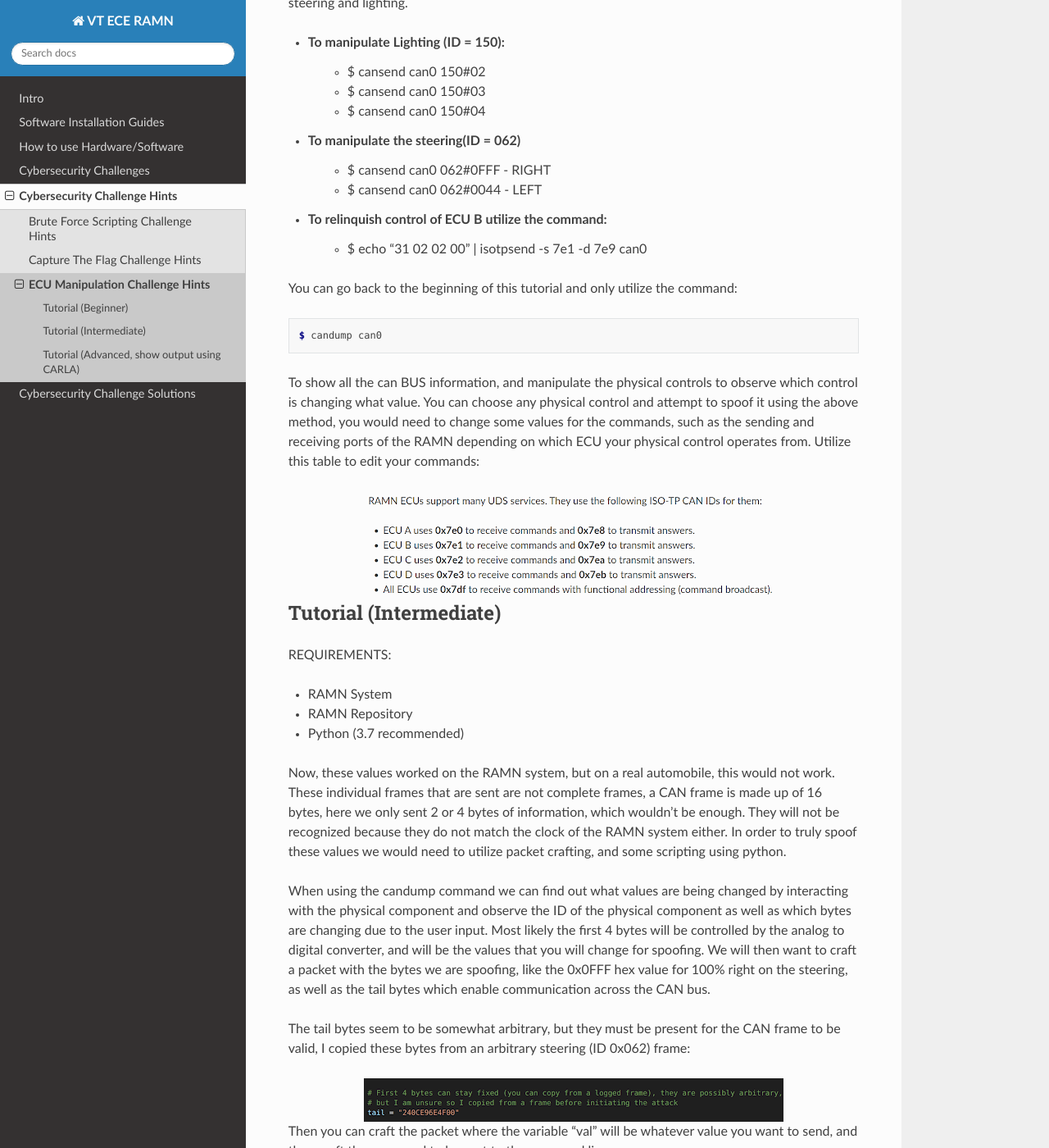
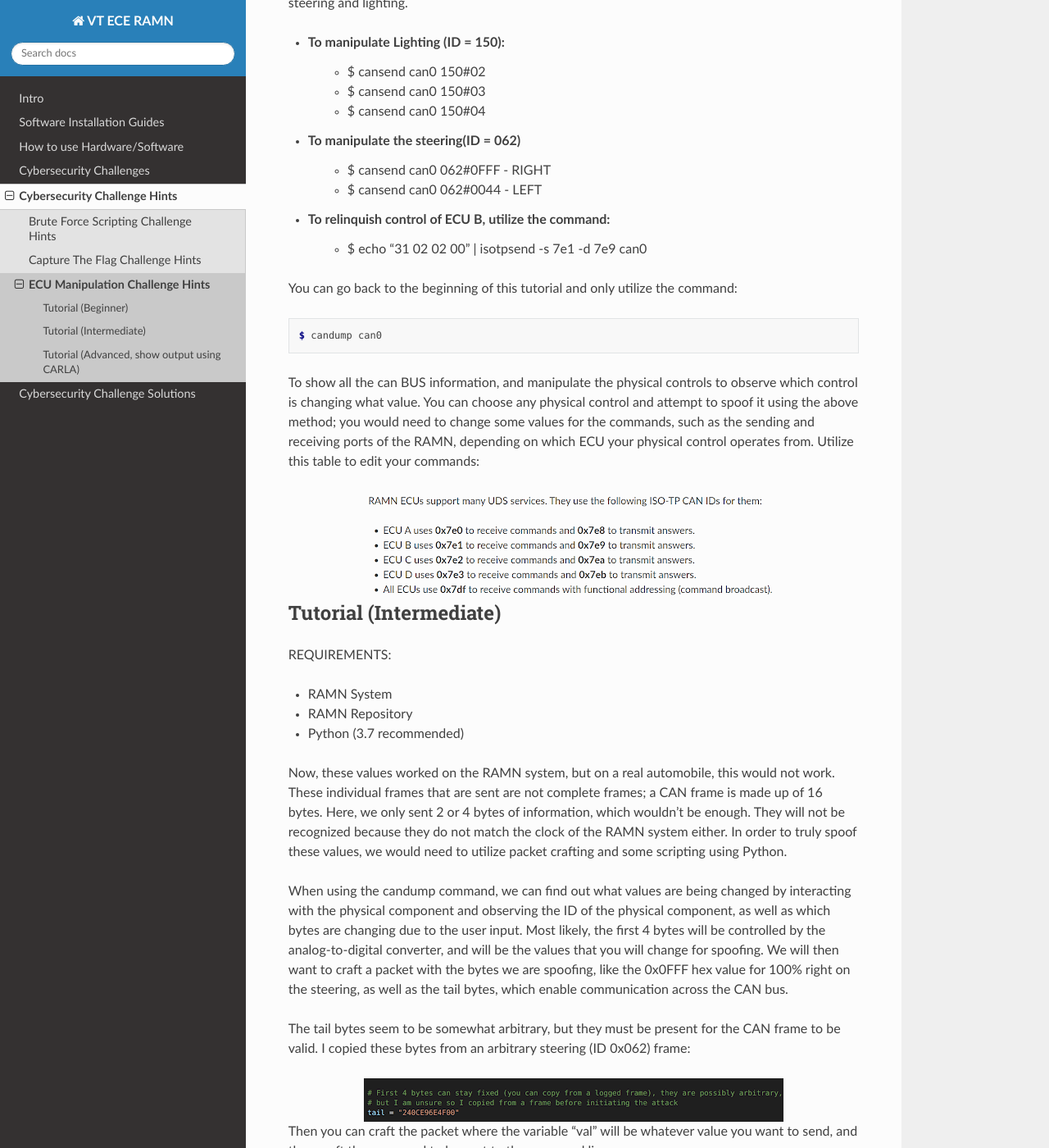
Before and after one commit to JonasvonStein/F25-04-Drive-Secure-Teaching-Automotive-Cybersecurity-with-RAMN, a Sphinx documentation site: the page built from docs/challengeHints/ECU_Manipulation.rst, in a window 1280 px wide and 1400 px high, scrolled down 2006 px. Shown: the whole window at 82% size. Built offline with Sphinx 7.4.7 and the Read the Docs theme 3.1.0, drawn with Linux system fonts in a browser that asks for light colours; pages that are not in the unit, such as notebooks, are missing from menus; some of the changed text lies outside the part shown.

Commit message:
Update ECU_Manipulation.rst

```diff
--- a/docs/challengeHints/ECU_Manipulation.rst
+++ b/docs/challengeHints/ECU_Manipulation.rst
@@ -12,7 +12,7 @@
 - RAMN repository
 - Linux VM or Local machine with can-utils
 
-First, we will start by attaching all of the expansion pods to the RAMN main board, and plugging the system into our laptop.  Once that is complete, you will want to find what the kernel recognizes the RAMN board as:
+First, we will start by attaching all of the expansion pods to the RAMN main board and plugging the system into our laptop.  Once that is complete, you will want to find what the kernel recognizes the RAMN board as:
 
 Use this command to find the name of the RAMN on your machine
 
@@ -52,7 +52,7 @@
     $ isotpdump -s 7e1 -d 7e9 -c -u -a can0
 
 In another new terminal, utilize this command that will show the sent message and response from ECU B,
-as well as verbose output, showing in english instead of HEX what is sent and received:
+as well as verbose output, showing in English instead of HEX what is sent and received:
 
 .. code-block:: console
 
@@ -96,7 +96,7 @@
 - To manipulate the steering(ID = 062)
     - $ cansend can0 062#0FFF - RIGHT
     - $ cansend can0 062#0044 - LEFT
-- To relinquish control of ECU B utilize the command:
+- To relinquish control of ECU B, utilize the command:
     - $ echo "31 02 02 00" | isotpsend -s 7e1 -d 7e9 can0
 
 You can go back to the beginning of this tutorial and only utilize the command:
@@ -106,8 +106,8 @@
     $ candump can0
 
 To show all the can BUS information, and manipulate the physical controls to observe which control is changing what value.
-You can choose any physical control and attempt to spoof it using the above method, you would need to change some
-values for the commands, such as the sending and receiving ports of the RAMN depending on which ECU your physical
+You can choose any physical control and attempt to spoof it using the above method; you would need to change some
+values for the commands, such as the sending and receiving ports of the RAMN, depending on which ECU your physical
 control operates from. Utilize this table to edit your commands:
 
 .. image:: /img/ECU_Manipulation_ECU_UDS.png
@@ -124,19 +124,19 @@
 - Python (3.7 recommended)
 
 Now, these values worked on the RAMN system, but on a real automobile, this would not work.
-These individual frames that are sent are not complete frames, a CAN frame is made up of 16 bytes,
-here we only sent 2 or 4 bytes of information, which wouldn’t be enough. They will not be recognized
-because they do not match the clock of the RAMN system either. In order to truly spoof these values
-we would need to utilize packet crafting, and some scripting using python.
+These individual frames that are sent are not complete frames; a CAN frame is made up of 16 bytes. Here,
+we only sent 2 or 4 bytes of information, which wouldn’t be enough. They will not be recognized
+because they do not match the clock of the RAMN system either. In order to truly spoof these values,
+we would need to utilize packet crafting and some scripting using Python.
 
-When using the candump command we can find out what values are being changed by interacting with the
-physical component and observe the ID of the physical component as well as which bytes are changing due
-to the user input. Most likely the first 4 bytes will be controlled by the analog to digital converter,
+When using the candump command, we can find out what values are being changed by interacting with the
+physical component and observing the ID of the physical component, as well as which bytes are changing due
+to the user input. Most likely, the first 4 bytes will be controlled by the analog-to-digital converter,
 and will be the values that you will change for spoofing. We will then want to craft a packet with the
 bytes we are spoofing, like the 0x0FFF hex value for 100% right on the steering, as well as the tail
-bytes which enable communication across the CAN bus.
+bytes, which enable communication across the CAN bus.
 
-The tail bytes seem to be somewhat arbitrary, but they must be present for the CAN frame to be valid,
+The tail bytes seem to be somewhat arbitrary, but they must be present for the CAN frame to be valid.
 I copied these bytes from an arbitrary steering (ID 0x062) frame:
 
 .. image:: /img/ECU_Manipulation_Tail_Bytes.png
@@ -151,7 +151,7 @@
    :scale: 100%
 
 You can do all of this via the command line, but it is good to practice packet crafting utilizing
-python as it can be used more in the future.
+Python as it can be used more in the future.
 
 Try to write a python script to sweep the values of steering from left to right, if you need help
 you can see ecu_control.py in our github, this will work to spoof the value of the steering, and
@@ -195,10 +195,10 @@
 
     $ sudo slcand -o -c /dev/ttyACM0 && sudo ip link set up can0
 
-CAN_TYPE = “socketcan” - this will stay the same no matter what as long as you are using the RAMN system.
+CAN_TYPE = “socketcan” - this will stay the same no matter what, as long as you are using the RAMN system.
 
-If this does not work in later steps, you can change the values directly where they are referenced,
-this is most likely the case as we could not get the variables to be referenced correctly.
+If this does not work in later steps, you can change the values directly where they are referenced.
+This is most likely the case, as we could not get the variables to be referenced correctly.
 In other words, you will most likely have to modify them in RAMN/scripts/carla/RAMN_Controller_CAN.py:
 
 .. image:: /img/ECU_Manipulation_Controller_CAN.png
@@ -207,7 +207,7 @@
 
 In line 17, can.interface.Bus(“can0”, bustype = “socketcan”).
 
-Now you will want to start your carla server, then in a new terminal navigate to RAMN/scripts/carla and run:
+Now you will want to start your CARLA server, then in a new terminal navigate to RAMN/scripts/carla and run:
 
 .. code-block:: console
 
```
Also changed, not shown: other parts of docs/challengeHints/ECU_Manipulation.rst (+16 -16 lines).
